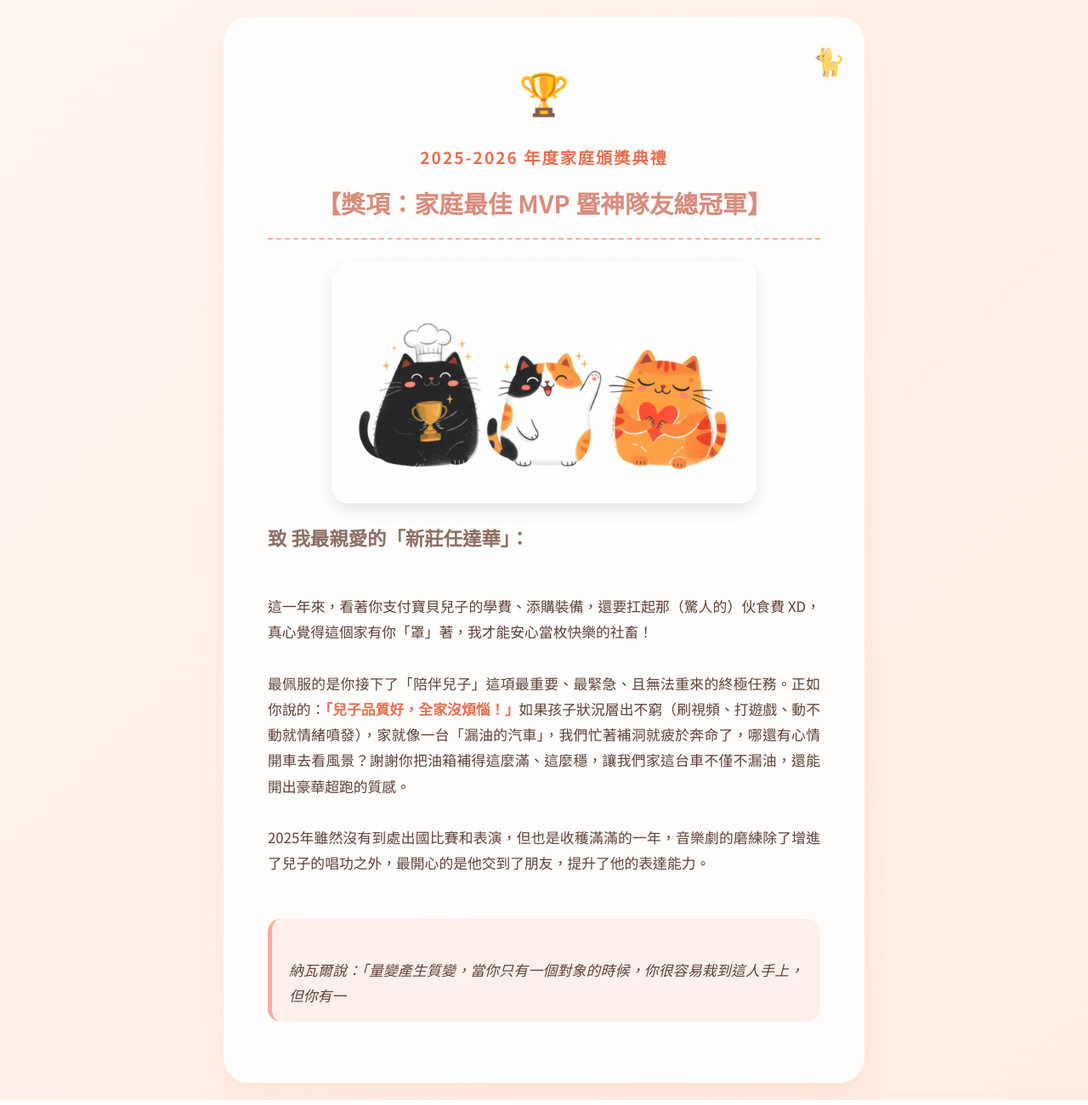
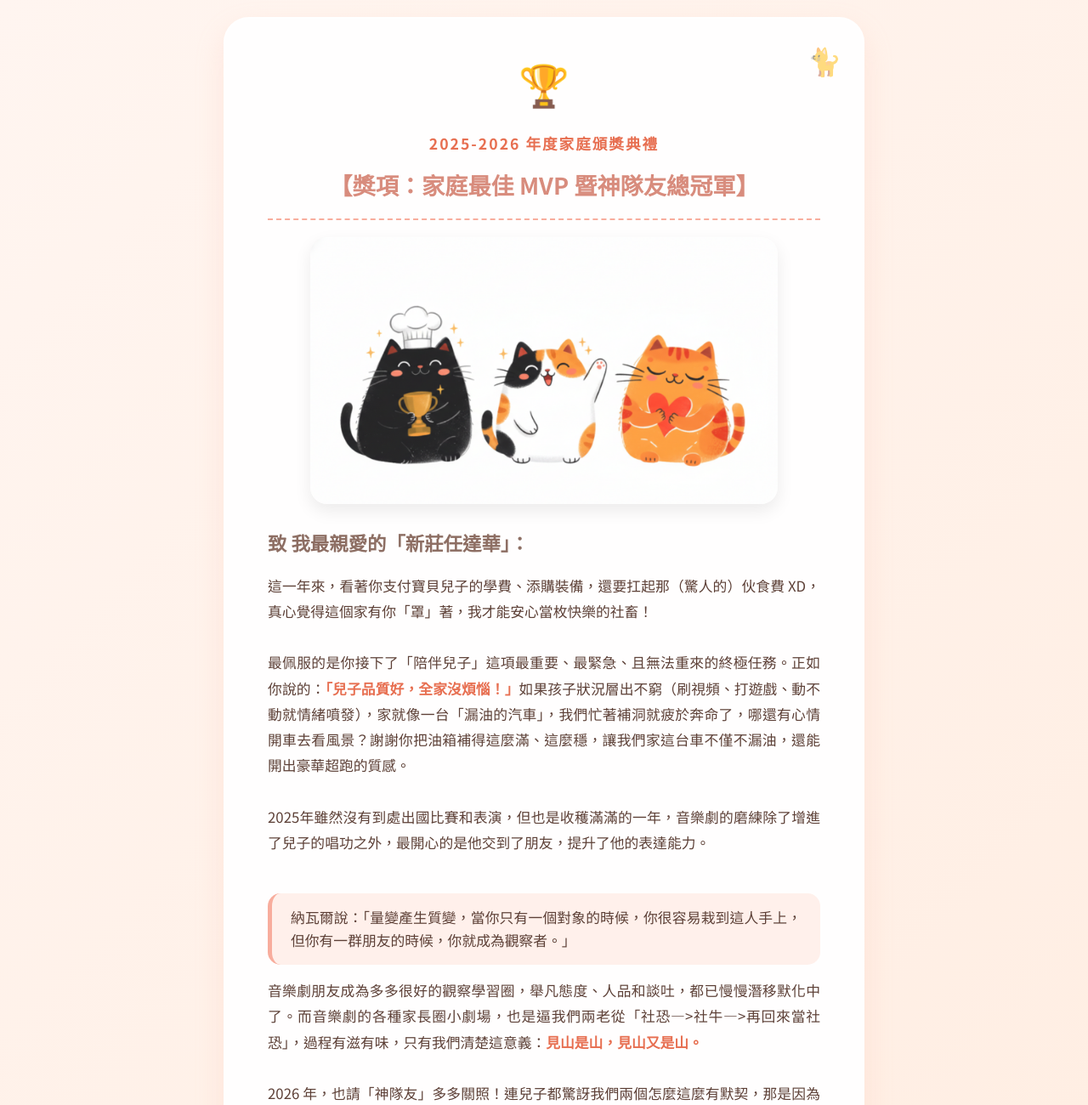
Before and after one commit to katewebsite/family, a plain HTML site: page index.html in a window 1280 px wide. Shown: the top 1300 px of the page at 85% size. Drawn offline with Linux system fonts and the light colour scheme; a web font is replaced by a local one.

Commit message:
Update index.html

```diff
--- a/index.html
+++ b/index.html
@@ -27,10 +27,10 @@
         }
 
         .card {
-            background: rgba(255, 255, 255, 0.9);
+            background: rgba(255, 255, 255, 0.95);
             max-width: 650px;
             width: 100%;
-            padding: 50px;
+            padding: 40px 50px;
             border-radius: 30px;
             box-shadow: 0 15px 35px rgba(248, 173, 157, 0.2);
             position: relative;
@@ -38,60 +38,58 @@
             border: 2px solid #ffffff;
         }
 
-        /* 裝飾用的可愛小圖示 */
         .card::before {
             content: '🐈';
             position: absolute;
             top: 20px;
-            right: 20px;
+            right: 25px;
             font-size: 2rem;
-            opacity: 0.6;
+            opacity: 0.5;
         }
 
         .header {
             text-align: center;
-            margin-bottom: 25px;
+            margin-bottom: 20px;
         }
 
         .award-title {
-            font-size: 1.2rem;
+            font-size: 1.1rem;
             color: #e76f51;
             font-weight: 700;
             letter-spacing: 2px;
-            margin-bottom: 10px;
+            margin-bottom: 8px;
             display: block;
         }
 
         h1 {
-            font-size: 1.8rem;
+            font-size: 1.7rem;
             margin: 0;
             color: #d88c7d;
             border-bottom: 2px dashed #f8ad9d;
             padding-bottom: 15px;
         }
 
-        /* 主視覺圖片樣式 */
         .main-visual {
             width: 100%;
-            max-width: 500px;
+            max-width: 550px;
             display: block;
             margin: 20px auto;
             border-radius: 20px;
-            box-shadow: 0 8px 20px rgba(0,0,0,0.1);
+            box-shadow: 0 8px 20px rgba(0,0,0,0.08);
         }
 
         .recipient {
             font-size: 1.4rem;
             font-weight: 700;
             color: #8d6e63;
-            margin: 20px 0 15px;
+            margin: 25px 0 15px;
             display: block;
         }
 
         .content {
             text-align: justify;
             font-size: 1.05rem;
-            white-space: pre-line; /* 保留換行 */
+            white-space: pre-wrap; /* 完美保留換行與空白 */
         }
 
         .highlight {
@@ -101,11 +99,11 @@
 
         .quote-box {
             background: #fff0eb;
-            padding: 15px 20px;
+            padding: 15px 22px;
             border-radius: 15px;
-            margin: 20px 0;
+            margin: 15px 0;
             border-left: 5px solid #f8ad9d;
-            font-style: italic;
+            line-height: 1.6;
         }
 
         .footer {
@@ -117,17 +115,16 @@
 
         .signature {
             font-family: 'Zhi Mang Xing', cursive;
-            font-size: 1.8rem;
+            font-size: 1.9rem;
             color: #d88c7d;
+            margin-bottom: 10px;
         }
 
         .emoji-deco {
             font-size: 1.5rem;
-            margin-top: 10px;
             display: block;
         }
 
-        /* 動畫效果 */
         @keyframes float {
             0% { transform: translateY(0px); }
             50% { transform: translateY(-10px); }
@@ -138,7 +135,7 @@
             font-size: 3rem;
             text-align: center;
             animation: float 3s ease-in-out infinite;
-            margin-bottom: 10px;
+            margin-bottom: 5px;
         }
     </style>
 </head>
@@ -155,12 +152,23 @@
 
     <span class="recipient">致 我最親愛的「新莊任達華」：</span>
 
-    <div class="content">
-        這一年來，看著你支付寶貝兒子的學費、添購裝備，還要扛起那（驚人的）伙食費 XD，真心覺得這個家有你「罩」著，我才能安心當枚快樂的社畜！
+    <div class="content">這一年來，看著你支付寶貝兒子的學費、添購裝備，還要扛起那（驚人的）伙食費 XD，真心覺得這個家有你「罩」著，我才能安心當枚快樂的社畜！
 
-        最佩服的是你接下了「陪伴兒子」這項最重要、最緊急、且無法重來的終極任務。正如你說的：<span class="highlight">「兒子品質好，全家沒煩惱！」</span>如果孩子狀況層出不窮（刷視頻、打遊戲、動不動就情緒噴發），家就像一台「漏油的汽車」，我們忙著補洞就疲於奔命了，哪還有心情開車去看風景？謝謝你把油箱補得這麼滿、這麼穩，讓我們家這台車不僅不漏油，還能開出豪華超跑的質感。
+最佩服的是你接下了「陪伴兒子」這項最重要、最緊急、且無法重來的終極任務。正如你說的：<span class="highlight">「兒子品質好，全家沒煩惱！」</span>如果孩子狀況層出不窮（刷視頻、打遊戲、動不動就情緒噴發），家就像一台「漏油的汽車」，我們忙著補洞就疲於奔命了，哪還有心情開車去看風景？謝謝你把油箱補得這麼滿、這麼穩，讓我們家這台車不僅不漏油，還能開出豪華超跑的質感。
 
-        2025年雖然沒有到處出國比賽和表演，但也是收穫滿滿的一年，音樂劇的磨練除了增進了兒子的唱功之外，最開心的是他交到了朋友，提升了他的表達能力。
+2025年雖然沒有到處出國比賽和表演，但也是收穫滿滿的一年，音樂劇的磨練除了增進了兒子的唱功之外，最開心的是他交到了朋友，提升了他的表達能力。
 
-        <div class="quote-box">
-            納瓦爾說：「量變產生質變，當你只有一個對象的時候，你很容易栽到這人手上，但你有一
+<div class="quote-box">納瓦爾說：「量變產生質變，當你只有一個對象的時候，你很容易栽到這人手上，但你有一群朋友的時候，你就成為觀察者。」</div>音樂劇朋友成為多多很好的觀察學習圈，舉凡態度、人品和談吐，都已慢慢潛移默化中了。而音樂劇的各種家長圈小劇場，也是逼我們兩老從「社恐—>社牛—>再回來當社恐」，過程有滋有味，只有我們清楚這意義：<span class="highlight">見山是山，見山又是山。</span>
+
+2026 年，也請「神隊友」多多關照！連兒子都驚訝我們兩個怎麼這麼有默契，那是因為我們有三不五時的深夜談話啊！2026 年我們就把長大的多多拉進來，一起討論納瓦爾智慧、一起規畫家庭進步計畫。
+
+這份紅包是老婆的一點小小心意，請收下這份「家庭最佳 MVP」的專屬壓歲錢！錢不多，但裡面裝滿了對你的崇拜與感謝（還有對大餐的期待）。</div>
+
+    <div class="footer">
+        <div class="signature">2026 年，請繼續帶領我們全家開車看風景喔！愛你！</div>
+        <span class="emoji-deco">🚗💨💨 ✨ ❤️</span>
+    </div>
+</div>
+
+</body>
+</html>
```
